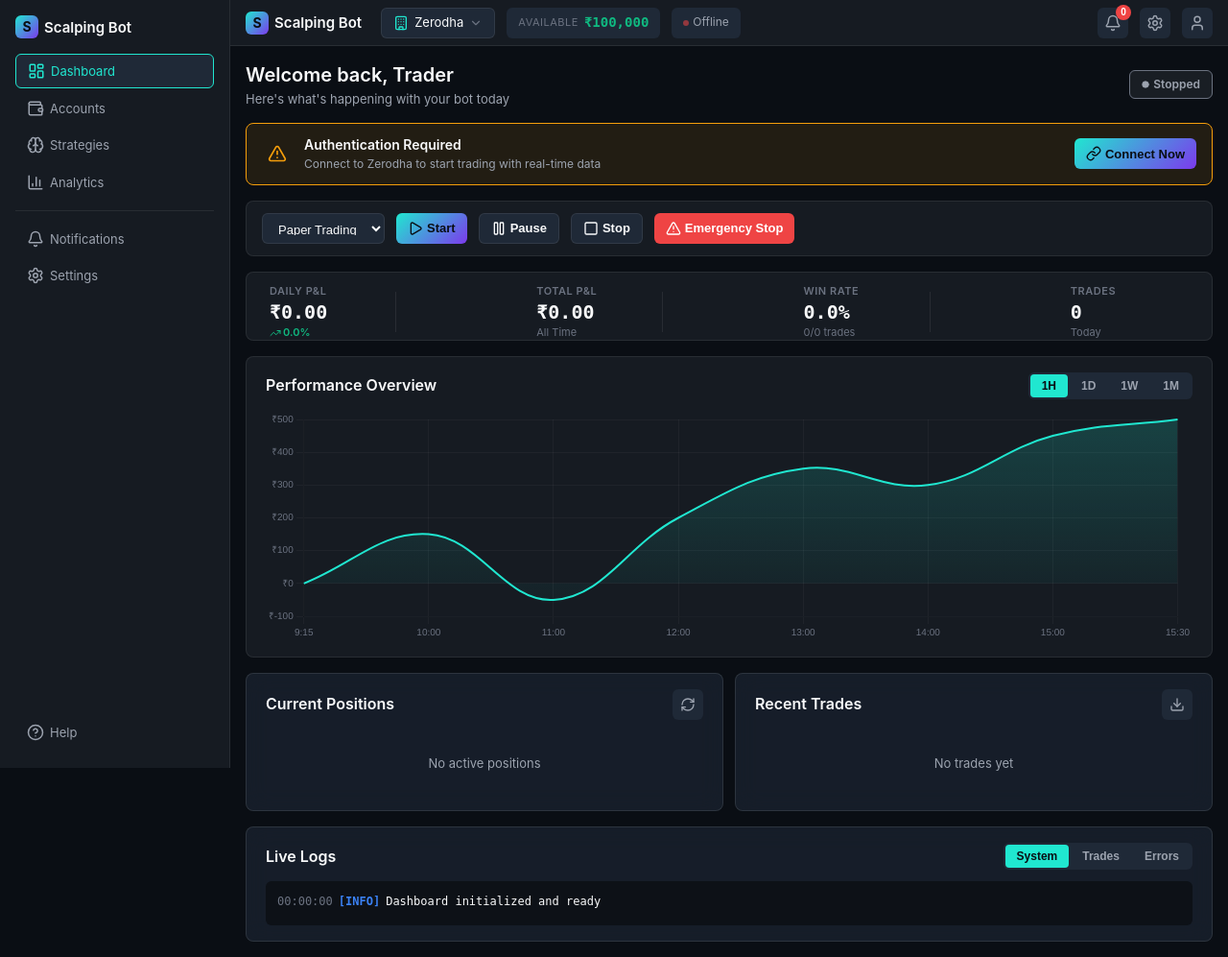
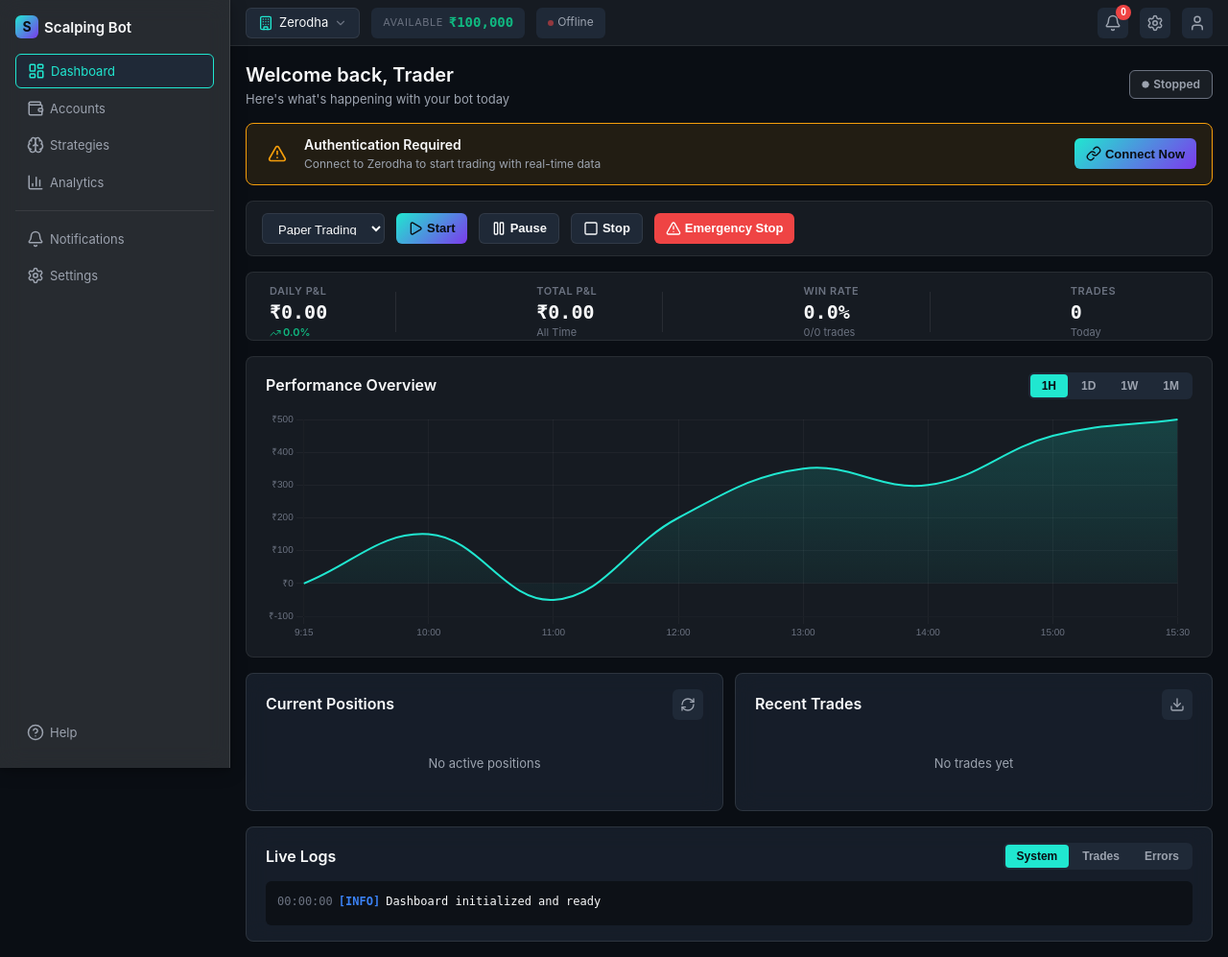
Before and after one commit to mittubose/coolAlgobot, a Flask app: page / in a window 1280 px wide. Shown: the whole page at 96% size. Run offline with Flask 3, Linux system fonts and the light colour scheme; data that the repository does not hold is empty.

Commit message:
Fix duplicate logo and add mobile responsive hamburger menu
Changes:
- Removed duplicate logo from topbar (kept only sidebar logo)
- Added hamburger menu button for mobile navigation
- Implemented glassmorphism effects on sidebar and cards
- Added mobile-first responsive design with hamburger toggle
- Sidebar slides out on mobile (hidden by default)
- Topbar elements (account/funds/status) hidden on mobile
- Added JavaScript toggle function for mobile menu
- Improved mobile UX with proper z-index layering

Mobile Breakpoint: 768px
- Hamburger menu visible only on mobile
- Sidebar full-width (240px) with slide animation
- Main content adjusts to full viewport width
- Chart height reduced to 200px on mobile
- Stats row changes to 2-column grid

🤖 Generated with [Claude Code](https://claude.com/claude-code)

Co-Authored-By: Claude <noreply@anthropic.com>

```diff
--- a/src/dashboard/templates/dashboard_v2.html
+++ b/src/dashboard/templates/dashboard_v2.html
@@ -68,6 +68,17 @@
             /* Fonts */
             --font-primary: 'Inter', -apple-system, sans-serif;
             --font-mono: 'JetBrains Mono', monospace;
+
+            /* Glassmorphism */
+            --glass-blur-light: blur(8px);
+            --glass-blur-medium: blur(12px);
+            --glass-blur-heavy: blur(16px);
+            --glass-bg-subtle: rgba(255, 255, 255, 0.05);
+            --glass-bg-light: rgba(255, 255, 255, 0.08);
+            --glass-bg-medium: rgba(255, 255, 255, 0.12);
+            --glass-border-subtle: rgba(255, 255, 255, 0.08);
+            --glass-border-light: rgba(255, 255, 255, 0.12);
+            --glass-shadow-md: 0 4px 16px rgba(0, 0, 0, 0.25), 0 2px 4px rgba(0, 0, 0, 0.15);
         }
 
         * {
@@ -92,14 +103,22 @@
         /* Sidebar (Compact) */
         .sidebar {
             width: 240px;
-            background: var(--color-bg-secondary);
-            border-right: 1px solid var(--color-border);
+            background: var(--glass-bg-medium);
+            backdrop-filter: var(--glass-blur-medium);
+            -webkit-backdrop-filter: var(--glass-blur-medium);
+            border-right: 1px solid var(--glass-border-light);
             position: fixed;
             height: 100vh;
             padding: var(--space-6);
             display: flex;
             flex-direction: column;
             z-index: 100;
+            box-shadow: var(--glass-shadow-md);
+            transition: transform 300ms ease-in-out;
+        }
+
+        .sidebar.mobile-hidden {
+            transform: translateX(-100%);
         }
 
         .sidebar__logo {
@@ -191,29 +210,43 @@
             gap: var(--space-5);
         }
 
-        .topbar__logo {
-            display: flex;
+        .hamburger {
+            display: none;
+            width: 32px;
+            height: 32px;
+            flex-direction: column;
+            justify-content: center;
             align-items: center;
-            gap: var(--space-3);
-            margin-right: var(--space-4);
+            background: var(--color-bg-tertiary);
+            border: 1px solid var(--color-border);
+            border-radius: var(--radius-md);
+            cursor: pointer;
+            gap: 4px;
+            transition: all 150ms;
         }
 
-        .topbar__logo-icon {
-            width: 24px;
-            height: 24px;
-            background: linear-gradient(135deg, var(--color-accent-primary), var(--color-accent-secondary));
-            border-radius: var(--radius-md);
-            display: flex;
-            align-items: center;
-            justify-content: center;
-            font-size: 14px;
-            font-weight: 700;
-            color: var(--color-bg-primary);
+        .hamburger:hover {
+            border-color: var(--color-accent-primary);
         }
 
-        .topbar__logo-text {
-            font-size: 15px;
-            font-weight: 600;
+        .hamburger__line {
+            width: 18px;
+            height: 2px;
+            background: var(--color-text-primary);
+            transition: all 300ms;
+            border-radius: 2px;
+        }
+
+        .hamburger.active .hamburger__line:nth-child(1) {
+            transform: rotate(45deg) translate(4px, 4px);
+        }
+
+        .hamburger.active .hamburger__line:nth-child(2) {
+            opacity: 0;
+        }
+
+        .hamburger.active .hamburger__line:nth-child(3) {
+            transform: rotate(-45deg) translate(4px, -4px);
         }
 
         .topbar__account {
@@ -770,16 +803,26 @@
         /* Responsive */
         @media (max-width: 768px) {
             .sidebar {
-                width: 72px;
+                width: 240px;
+                z-index: 200;
             }
 
-            .sidebar__logo-text,
-            .nav-item span {
-                display: none;
+            .sidebar.mobile-hidden {
+                transform: translateX(-100%);
             }
 
             .main {
-                margin-left: 72px;
+                margin-left: 0;
+            }
+
+            .hamburger {
+                display: flex;
+            }
+
+            .topbar__account,
+            .topbar__funds,
+            .topbar__status {
+                display: none;
             }
 
             .stats-row {
@@ -795,6 +838,14 @@
 
             .grid-2 {
                 grid-template-columns: 1fr;
+            }
+
+            .content {
+                padding: var(--space-5);
+            }
+
+            .chart-container {
+                height: 200px;
             }
         }
     </style>
@@ -851,10 +902,11 @@
             <!-- Top Bar -->
             <header class="topbar">
                 <div class="topbar__left">
-                    <div class="topbar__logo">
-                        <div class="topbar__logo-icon">S</div>
-                        <span class="topbar__logo-text">Scalping Bot</span>
-                    </div>
+                    <button class="hamburger" id="hamburgerBtn" onclick="toggleMobileSidebar()">
+                        <div class="hamburger__line"></div>
+                        <div class="hamburger__line"></div>
+                        <div class="hamburger__line"></div>
+                    </button>
 
                     <div class="topbar__account">
                         <i data-lucide="building" class="topbar__account-icon"></i>
@@ -1327,11 +1379,25 @@
                 });
         }
 
+        // Mobile sidebar toggle
+        function toggleMobileSidebar() {
+            const sidebar = document.querySelector('.sidebar');
+            const hamburger = document.getElementById('hamburgerBtn');
+            sidebar.classList.toggle('mobile-hidden');
+            hamburger.classList.toggle('active');
+        }
+
         // Initialize
         window.onload = () => {
             initChart();
             updateDashboard();
             loadLogs();
+
+            // Hide sidebar on mobile by default
+            if (window.innerWidth <= 768) {
+                document.querySelector('.sidebar').classList.add('mobile-hidden');
+            }
+
             setInterval(() => {
                 updateDashboard();
                 loadLogs();
```
